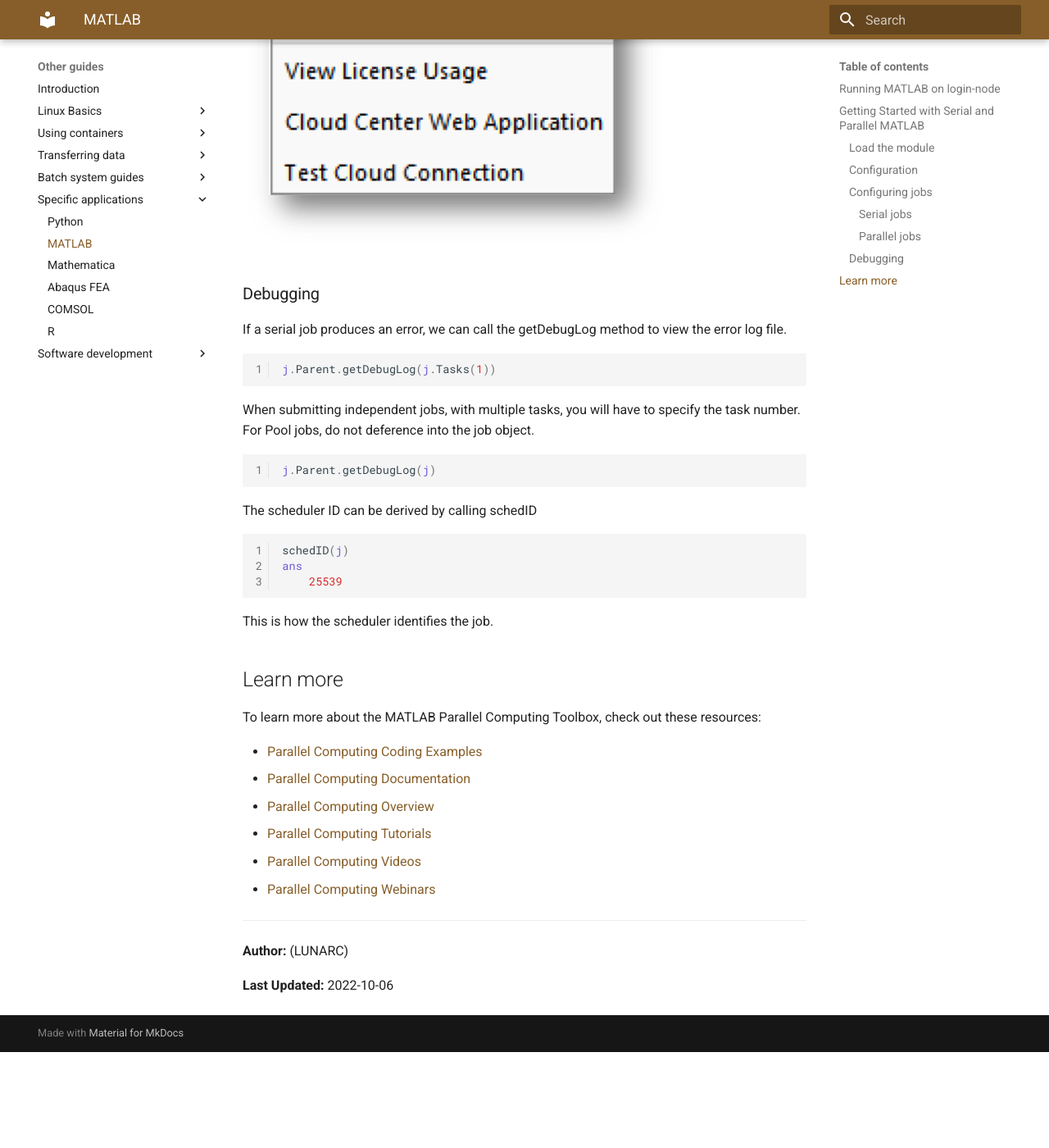
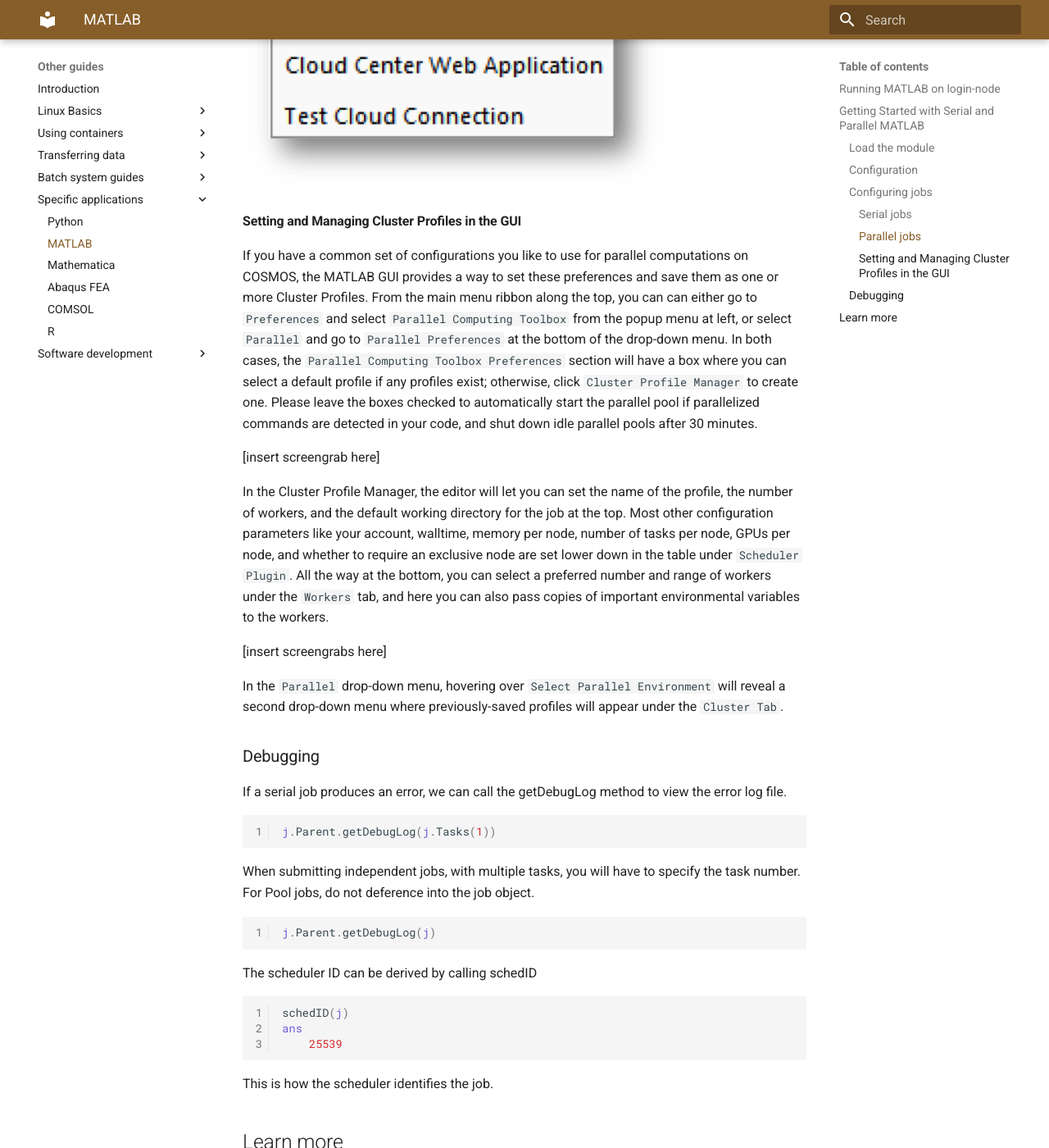
Before and after one commit to lunarc/lunarc_docs, an MkDocs documentation site: the page built from docs/guides/applications/MATLAB.md, in a window 1280 px wide and 1400 px high, scrolled down 5626 px. Shown: the whole window at 82% size. Built offline with MkDocs 1.6.1 and Material for MkDocs 9.7.7, drawn with Linux system fonts in a browser that asks for light colours; comment, search, counter and statistics services are not loaded; before the commit the page ends 6909 px from its top, so only the background shows below that; some of the changed text lies outside the part shown.

Commit message:
Update MATLAB.md with correct versions
Need to save so I can go upload the screencaps

````diff
--- a/docs/guides/applications/MATLAB.md
+++ b/docs/guides/applications/MATLAB.md
@@ -29,7 +24,7 @@
 matlab -singleCompThread
 ```
 
-On the LUNARC HPC Desktop (Thinlinc) MATLAB R2016a as well as MATLAB R2017a are available via the Applications menu. Starting MATLAB from the menue automatically will set the -singleCompThread flag. This is now the recommended way to start MATLAB on the LUNARC HPC Desktop.
+On the LUNARC HPC Desktop (Thinlinc), these versions are available as Desktop On-Demand graphic interfaces via the Applications menu. Starting MATLAB from the menu automatically will set the -singleCompThread flag. This is now the recommended way to start MATLAB on the LUNARC HPC Desktop. Job configurations as described in the following sections can be entered at the Command Window in the MATLAB GUI, or can be set and saved as a cluster profile.
 
 ## Getting Started with Serial and Parallel MATLAB
 
@@ -195,9 +190,21 @@
 ```
 
 The job now runs in 4.73 seconds using 8 workers.  Run the code with different number of workers to determine the ideal number to use.
-Alternatively, to retrieve job results via a graphical user interface, use the Job Monitor (Parallel > Monitor Jobs).
+Alternatively, to retrieve job results via a graphical user interface (GUI), use the Job Monitor (Parallel > Monitor Jobs).
 
 ![Code example](../../images/Parallel_interface.png "Start window")
+
+#### Setting and Managing Cluster Profiles in the GUI
+If you have a common set of configurations you like to use for parallel computations on COSMOS, the MATLAB GUI provides a way to set these preferences and save them as one or more Cluster Profiles. From the main menu ribbon along the top, you can can either go to `Preferences` and select `Parallel Computing Toolbox` from the popup menu at left, or select `Parallel` and go to `Parallel Preferences` at the bottom of the drop-down menu. In both cases, the `Parallel Computing Toolbox Preferences` section will have a box where you can select a default profile if any profiles exist; otherwise, click `Cluster Profile Manager` to create one. Please leave the boxes checked to automatically start the parallel pool if parallelized commands are detected in your code, and shut down idle parallel pools after 30 minutes.
+
+\[insert screengrab here\]
+
+In the Cluster Profile Manager, the editor will let you can set the name of the profile, the number of workers, and the default working directory for the job at the top. Most other configuration parameters like your account, walltime, memory per node, number of tasks per node, GPUs per node, and whether to require an exclusive node are set lower down in the table under `Scheduler Plugin`. All the way at the bottom, you can select a preferred number and range of workers under the `Workers` tab, and here you can also pass copies of important environmental variables to the workers.
+
+\[insert screengrabs here\]
+
+In the `Parallel` drop-down menu, hovering over `Select Parallel Environment` will reveal a second drop-down menu where previously-saved profiles will appear under the `Cluster Tab`.
+
 
 ### Debugging
 
````
Also changed, not shown: other parts of docs/guides/applications/MATLAB.md (+3 -8 lines).
